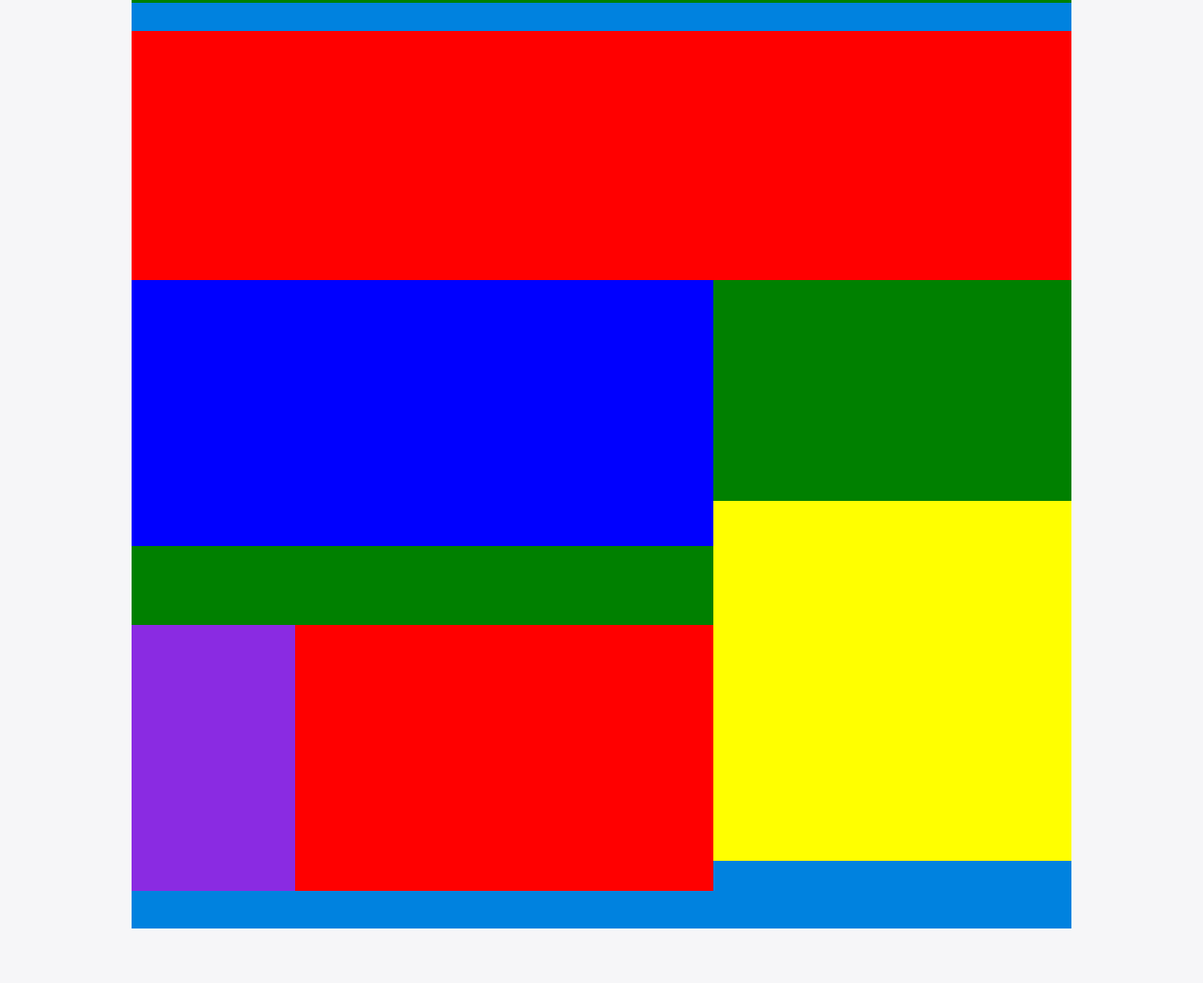
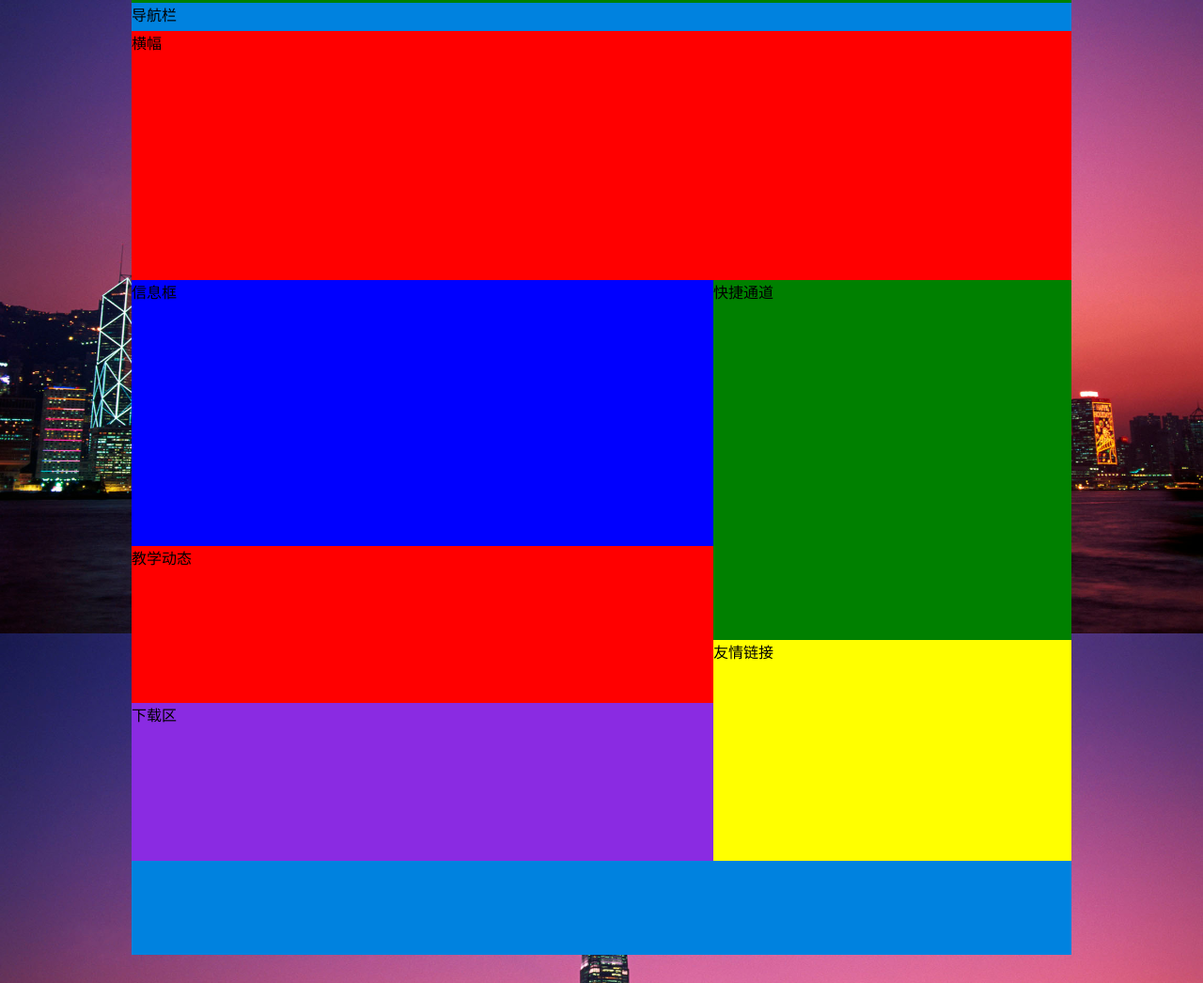
Before and after one commit to exqlnet/gnsfdx-index, a plain HTML site: page index-box.html in a window 1280 px wide. Shown: the part 126-1172 px from the top of the page at 94% size. Before the commit the page ends 1122 px from the top, so only its background shows below. Drawn offline with Linux system fonts and the light colour scheme.

Commit message:
version 2

```diff
--- a/index-box.html
+++ b/index-box.html
@@ -7,7 +7,8 @@
     <style type="text/css">
         /* 主体样式 */
         body{
-            background: #F6F6F8;
+            background: url("images/back1.jpg") no-repeat fixed;
+            background-size: 100% 100%;
         }
         div.outer{
             margin: 0 auto;
@@ -32,7 +33,7 @@
 
         div.main{
         	width: 100%;
-        	height: 855px;
+        	height: 883px;
         }
 
         div.main-content{
@@ -48,14 +49,14 @@
 
         div.express-lane{
             width: 100%;
-            height: 235px;
+            height: 383px;
             background: green;
         }
 
 
         div.friendship-link{
             width: 100%;
-            height: 383px;
+            height: 235px;
             background: yellow;
         }
 
@@ -74,21 +75,15 @@
         }
 
         div.teach{
-            width: 445px;
-            height: 283px;
+            width: 100%;
+            height: 167px;
             background: red;
             float: right;
         }
-        div.cdsx{
-        	float: right;
-        	width: 100%;
-        	height: 84px;
-            background: green;
-        }
 
         div.download{
-            width: 174px;
-            height: 283px;
+            width: 100%;
+            height: 168px;
             background: blueviolet;
             float: right;
         }
@@ -96,6 +91,7 @@
         div.footer{
             width: 100%;
             height: 100px;
+            margin-bottom: 30px;
             text-align: center;
             background: rgb(0,130,223);
         }
@@ -106,7 +102,7 @@
 
         div.nav{width:100%; height:30px;background: rgb(0,130,223);}
 
-
+        p{margin: 0;}
 
 
 
@@ -120,36 +116,36 @@
     <body>
     <div class="outer">
         <div class="header">
+            <p>页头</p>
         </div>
 
         <!--导航栏开始-->
         <div class="nav">
-
+            <p>导航栏</p>
         </div>
         <!--导航栏结束-->
         <div class="main">
         	<div class="banners">
+                <p>横幅</p>
         	</div>
             <div class="main-content">
                 <div class="left">
                     <div class="information">
-
-                    </div>
-                    <div class="cdsx">
+                        <p>信息框</p>
                     </div>
                     <div class="teach">
-
+                        <p>教学动态</p>
                     </div>
                     <div class="download">
-
+                        <p>下载区</p>
                     </div>
                 </div>
             	<div class="right">
             	    <div class="express-lane">
-
+                        <p>快捷通道</p>
             	    </div>
             	    <div class="friendship-link">
-
+                        <p>友情链接</p>
             	    </div>
             	</div>
 
```
Also changed, not shown: images/back.gif (added), images/back1.jpg (added).
